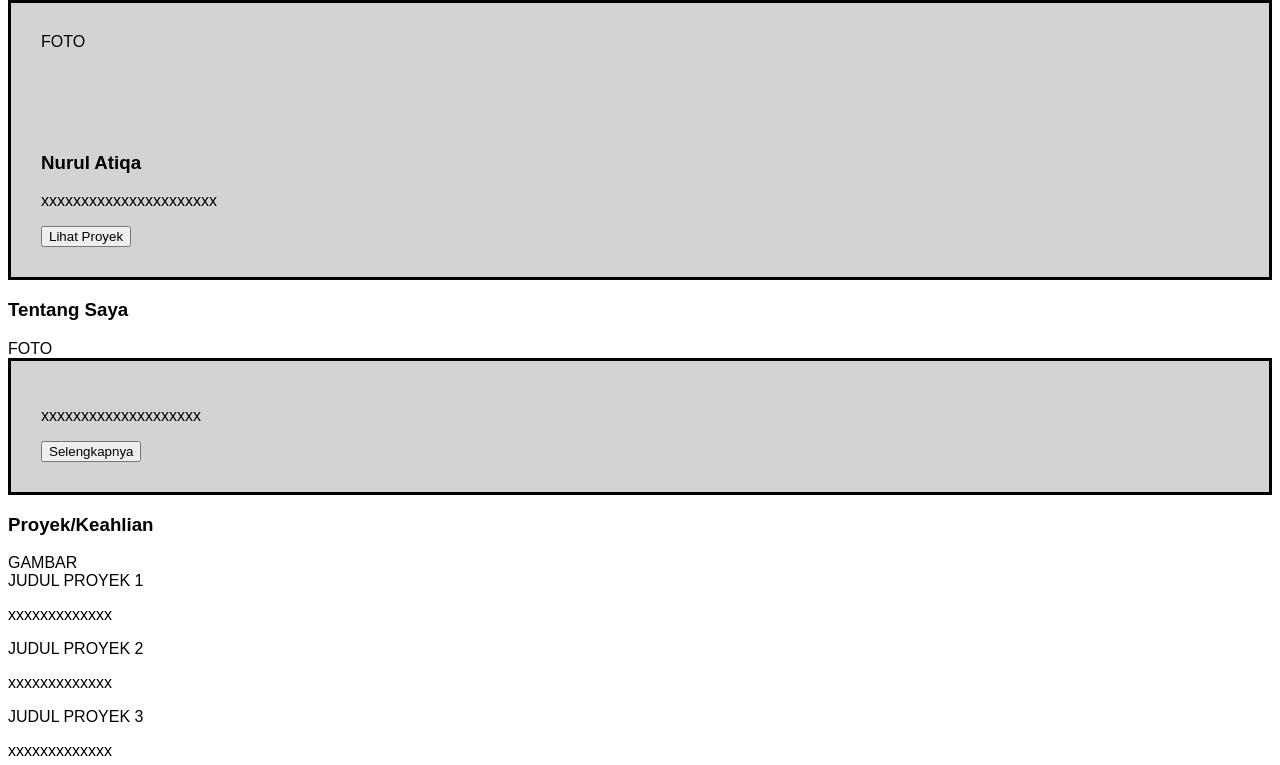
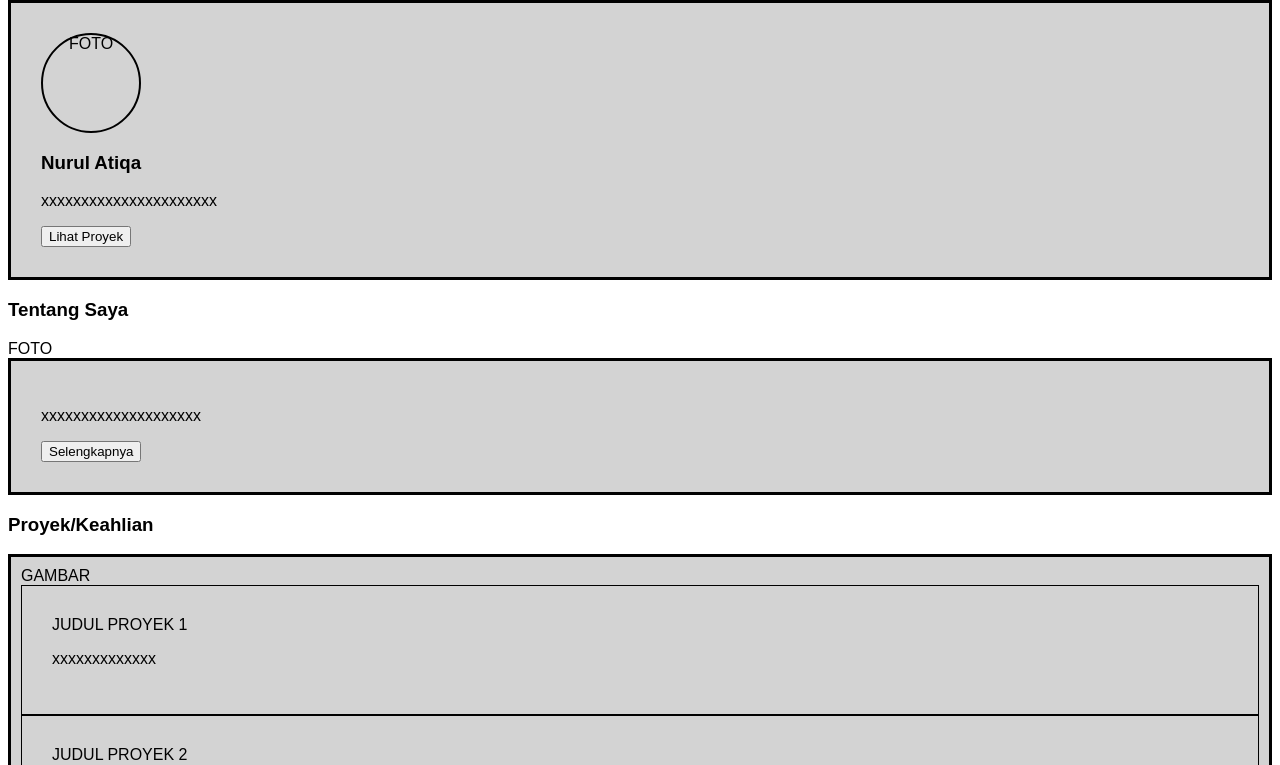
Before and after one commit to atiqawork/UTS-DPW, a plain HTML site: page index.html in a window 1280 px wide. Shown: the part 35-800 px from the top of the page. Drawn offline with Linux system fonts and the light colour scheme.

Commit message:
css update

```diff
--- a/style/style.css
+++ b/style/style.css
@@ -20,6 +20,21 @@ header {
     height: 100px;
     width: 100px;
     border-radius: 50%;
-    text-box: inherit;
+    text-align:center;
+    border: 2px solid black;
+}
+
+.tentang h3 {
 
 }
+
+.proyekGrid {
+    border: 3px solid black;
+    background-color: lightgray;
+    padding: 10px;
+}
+
+.judulproyek {
+    border: 1px solid black;
+    padding: 30px;
+}
```
